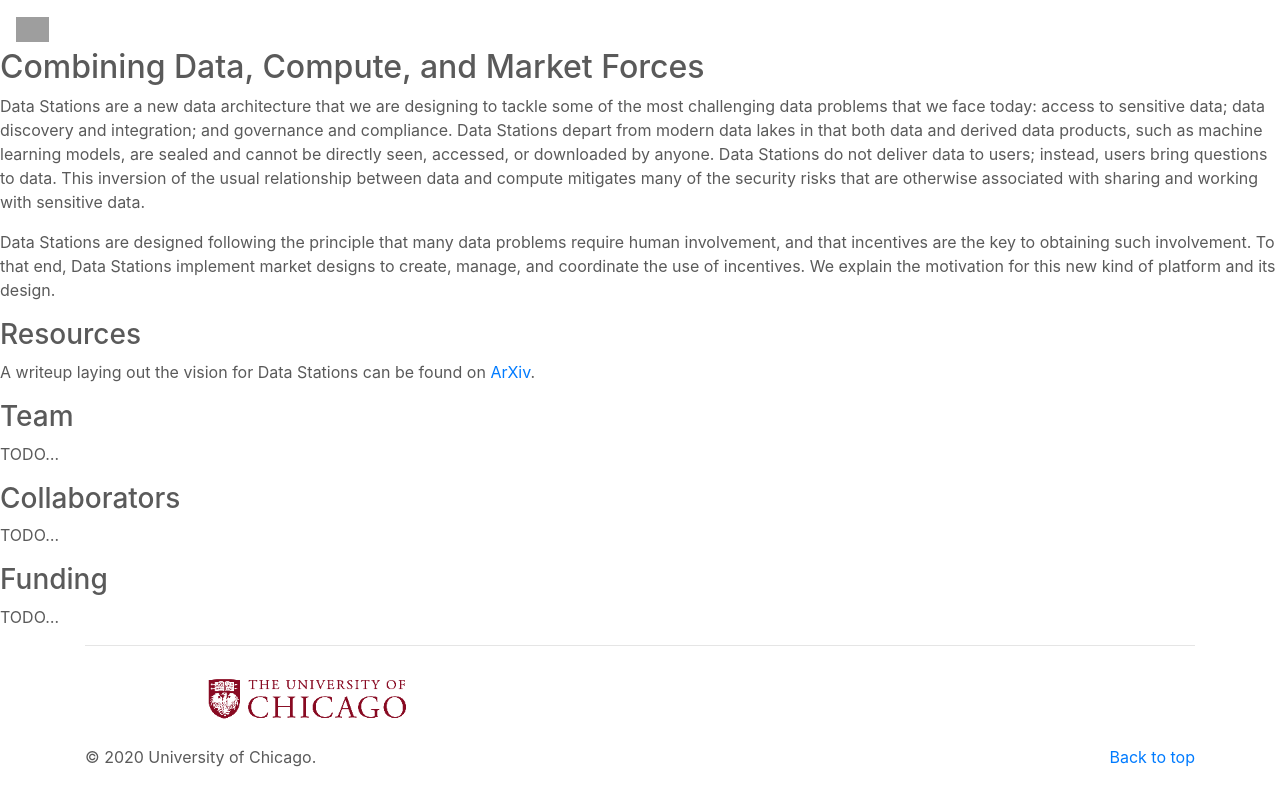
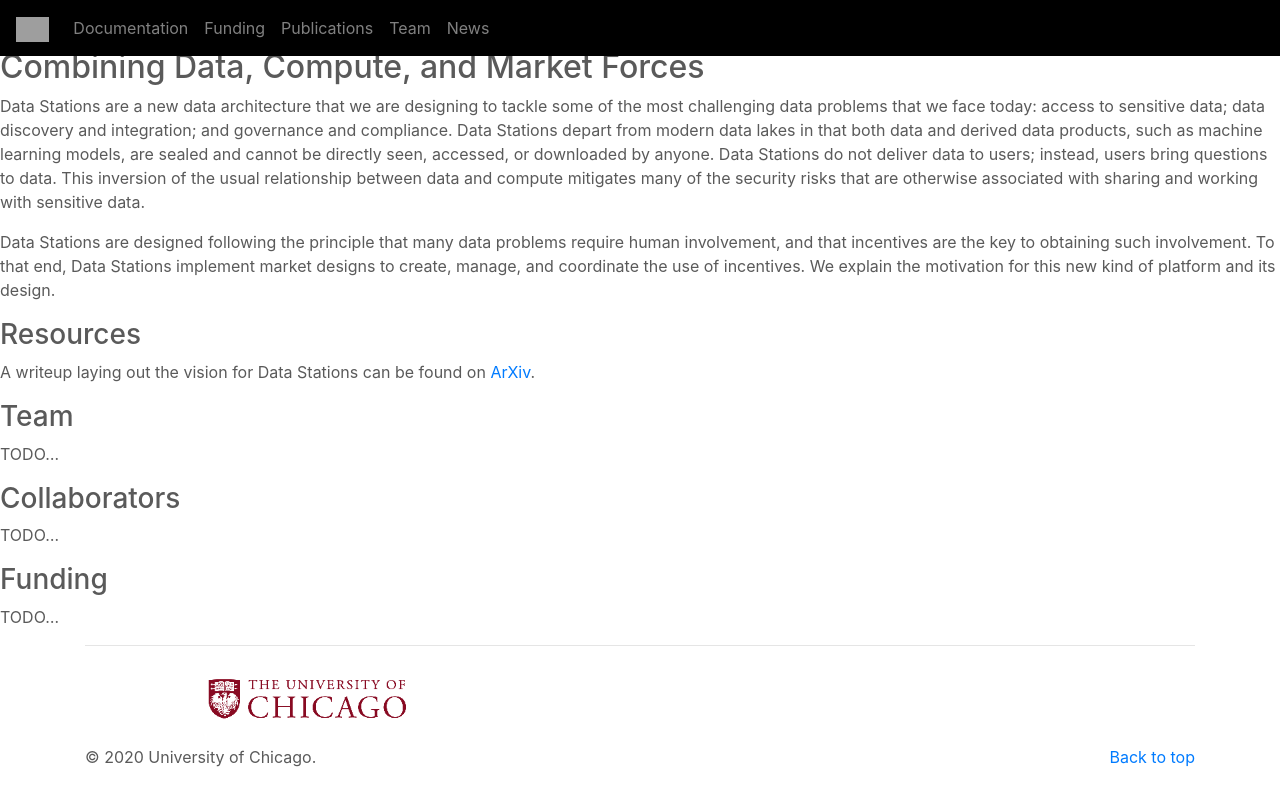
Before and after one commit to TheDataStation/thedatastation.github.io, a Jekyll site: the page built from index.md, in a window 1280 px wide. Shown: the top 806 px of the page. Built offline with Jekyll 4.4.1, drawn with Linux system fonts in a browser that asks for light colours; our own code applies the rules of GitHub Pages for plain Markdown files; grey boxes are pictures that could not be loaded.

Commit message:
fixing style

```diff
--- a/_layouts/default.html
+++ b/_layouts/default.html
@@ -8,7 +8,7 @@
     <link rel="icon" href="favicon.ico">
     <link rel="shortcut icon" type="image/png" href="favicon.ico">
 
-    <title>funcX: Federated Function as a Service</title>
+    <title>The Data Station: Combining Data, Compute, and Market Forces</title>
 
     <!-- Bootstrap core CSS -->
     <link href="./style/bootstrap.min.css" rel="stylesheet">
--- a/index.html
+++ b/index.html
@@ -2,7 +2,7 @@
 layout: default
 ---
 
-    <div class="jumbotron jumbotron-fluid funcx-banner">
+    <div class="jumbotron jumbotron-fluid datastation-banner">
         <div class="container text-center">
              <img src="images/logo/datastation-logo.jpg" class="img-fluid datastation-banner-img"> <br/><br/>
              <h1>The Data Station</h1>
--- a/style/carousel.css
+++ b/style/carousel.css
@@ -13,7 +13,7 @@
   color: #5a5a5a;
 }
 
-.bg-funcx {
+.bg-datastation {
   background-color: black !important;
 }
 
```
